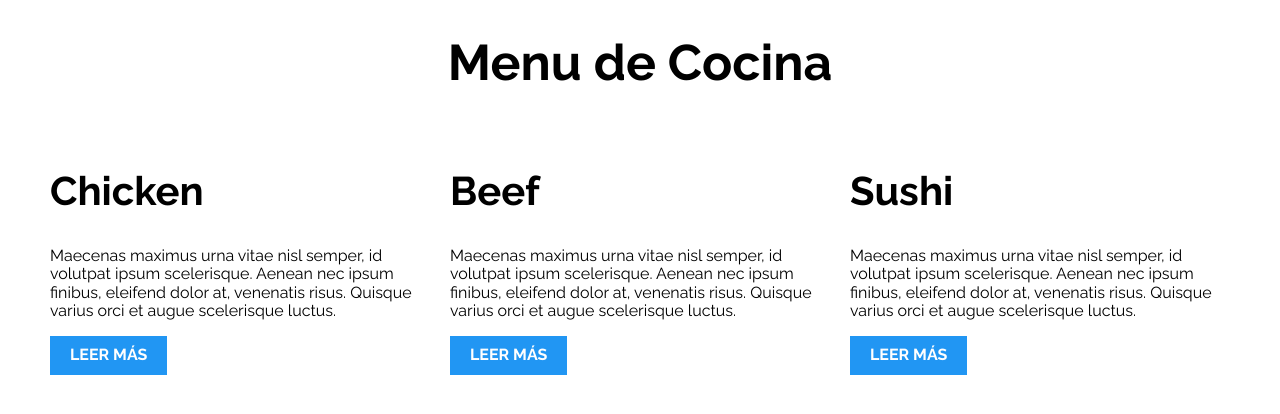
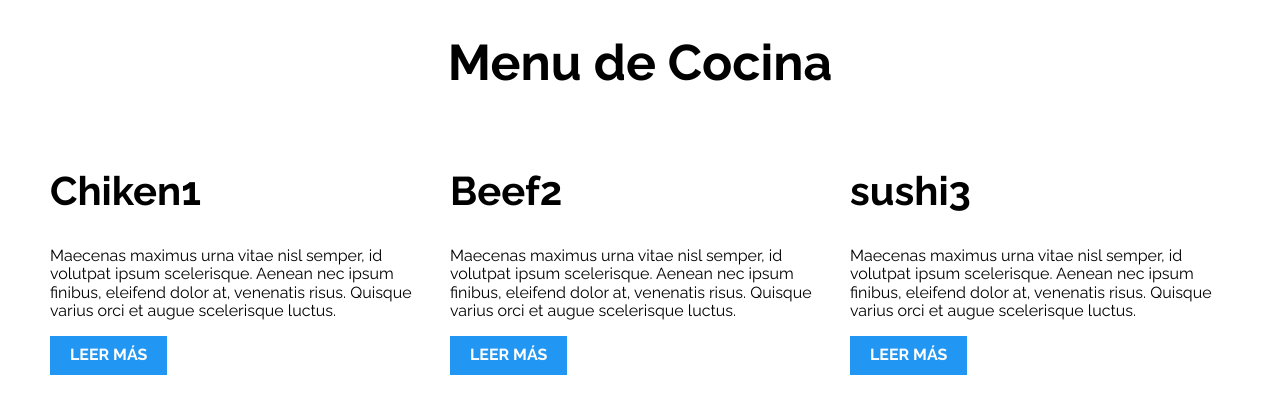
Before and after one commit to EbanPerez/module2-solution, a plain HTML site: page index.html in a window 1280 px wide. Drawn offline with nearby package versions, Linux system fonts and the light colour scheme.

Commit message:
Update index.html

```diff
--- a/index.html
+++ b/index.html
@@ -3,7 +3,7 @@
 
 <head>
     <meta charset="utf-8">
-    <title>Mi primer tarea Our Menu</title>
+    <title>Mi primer tarea</title>
     <link rel="stylesheet" href="https://necolas.github.io/normalize.css/8.0.1/normalize.css">
     <link href="https://fonts.googleapis.com/css?family=Raleway:400,700,900" rel="stylesheet">
     <link rel="stylesheet" href="css/styles.css">
@@ -16,17 +16,17 @@
 </div>
     <div class="contenedor tres-columnas">
         <article class="entrada-blog">
-            <h2>Chicken</h2>
+            <h2>Chiken1</h2>
             <p>Maecenas maximus urna vitae nisl semper, id volutpat ipsum scelerisque. Aenean nec ipsum finibus, eleifend dolor at, venenatis risus. Quisque varius orci et augue scelerisque luctus.</p>
             <a href="#">Leer más</a>
         </article>
         <article class="entrada-blog">
-            <h2>Beef</h2>
+            <h2>Beef2</h2>
             <p>Maecenas maximus urna vitae nisl semper, id volutpat ipsum scelerisque. Aenean nec ipsum finibus, eleifend dolor at, venenatis risus. Quisque varius orci et augue scelerisque luctus.</p>
             <a href="#">Leer más</a>
         </article>
         <article class="entrada-blog completo">
-            <h2>Sushi</h2>
+            <h2>sushi3</h2>
             <p>Maecenas maximus urna vitae nisl semper, id volutpat ipsum scelerisque. Aenean nec ipsum finibus, eleifend dolor at, venenatis risus. Quisque varius orci et augue scelerisque luctus.</p>
             <a href="#">Leer más</a>
         </article>
```
